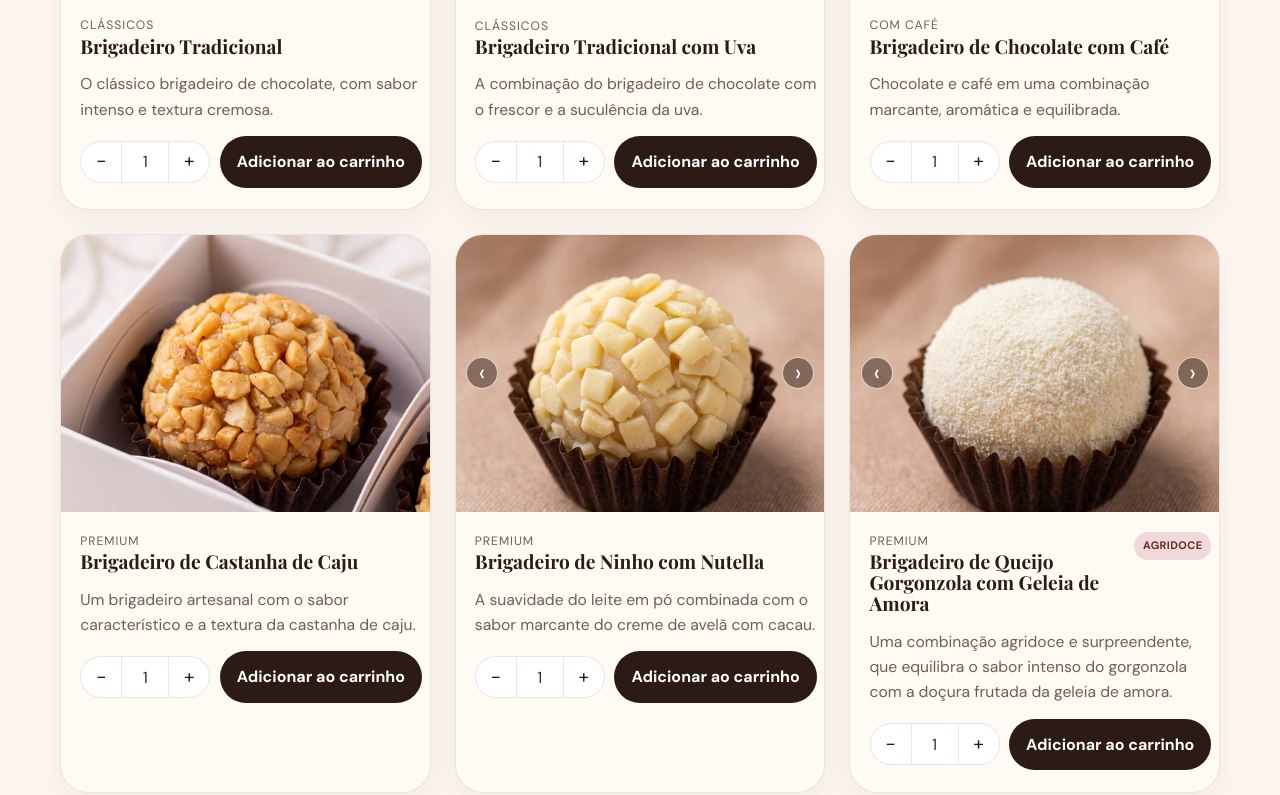
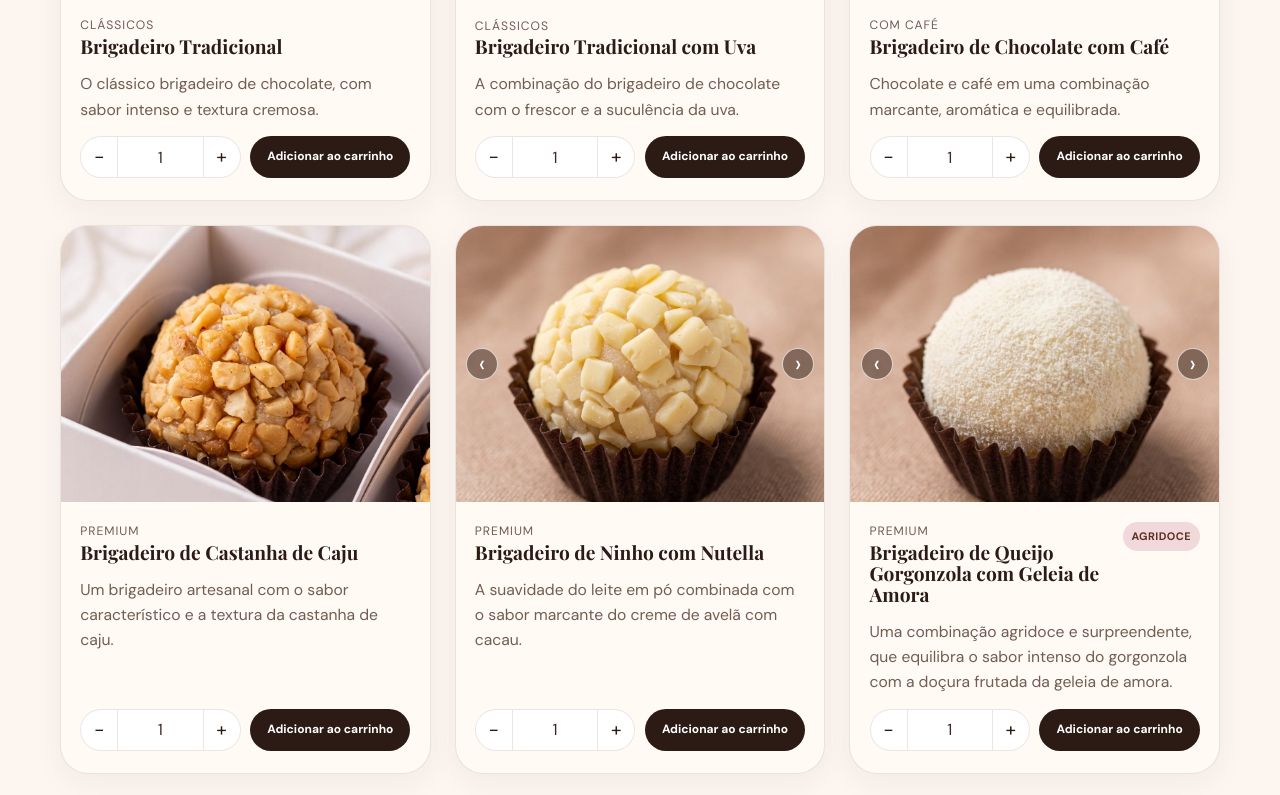
Before and after one commit to RAFAHERTER/Neusa-Sweetness, a plain HTML site: page index.html in a window 1280 px wide. Shown: the part 1070-1865 px from the top of the page. Drawn offline with nearby package versions, Linux system fonts and the light colour scheme.

Commit message:
Update style.css

```diff
--- a/style.css
+++ b/style.css
@@ -448,9 +448,9 @@
 }
 
 .product-body {
-  display: grid;
+  display: flex;
   flex: 1;
-  align-content: start;
+  flex-direction: column;
   gap: 0.9rem;
   padding: 1.25rem 1.2rem 1.35rem;
 }
@@ -482,16 +482,19 @@
 }
 
 .cart-add-controls {
-  display: flex;
-  align-items: center;
+  display: grid;
+  grid-template-columns: repeat(2, minmax(0, 1fr));
+  align-items: stretch;
   gap: 0.6rem;
   margin-top: auto;
 }
 
 .quantity-control {
   display: inline-flex;
+  width: 100%;
+  min-width: 0;
+  height: 2.625rem;
   align-items: center;
-  justify-self: start;
   overflow: hidden;
   border: 1px solid var(--border);
   border-radius: 999px;
@@ -499,7 +502,8 @@
 }
 
 .quantity-control button {
-  width: 2.5rem;
+  flex: 0 0 2.25rem;
+  width: 2.25rem;
   height: 2.5rem;
   border: 0;
   background: transparent;
@@ -509,7 +513,9 @@
 }
 
 .quantity-control input {
-  width: 3rem;
+  flex: 1;
+  width: 1rem;
+  min-width: 0;
   height: 2.5rem;
   padding: 0;
   border: 0;
@@ -528,12 +534,18 @@
 }
 
 .product-action {
-  width: auto;
-  min-height: 2.5rem;
-  padding: 0.6rem 0.9rem;
+  width: 100%;
+  min-width: 0;
+  flex: none;
+  height: 2.625rem;
+  min-height: 2.625rem;
+  padding: 0.2rem 0.4rem;
   border: 0;
   cursor: pointer;
-  white-space: nowrap;
+  white-space: normal;
+  font-size: 0.75rem;
+  line-height: 1.1;
+  text-align: center;
 }
 
 .cart-panel {
@@ -948,13 +960,6 @@
     width: 100%;
   }
 
-  .cart-add-controls .product-action {
-    width: auto;
-    flex: 1;
-    padding-inline: 0.65rem;
-    font-size: 0.85rem;
-  }
-
   .product-footer {
     flex-direction: column;
     align-items: flex-start;
```
